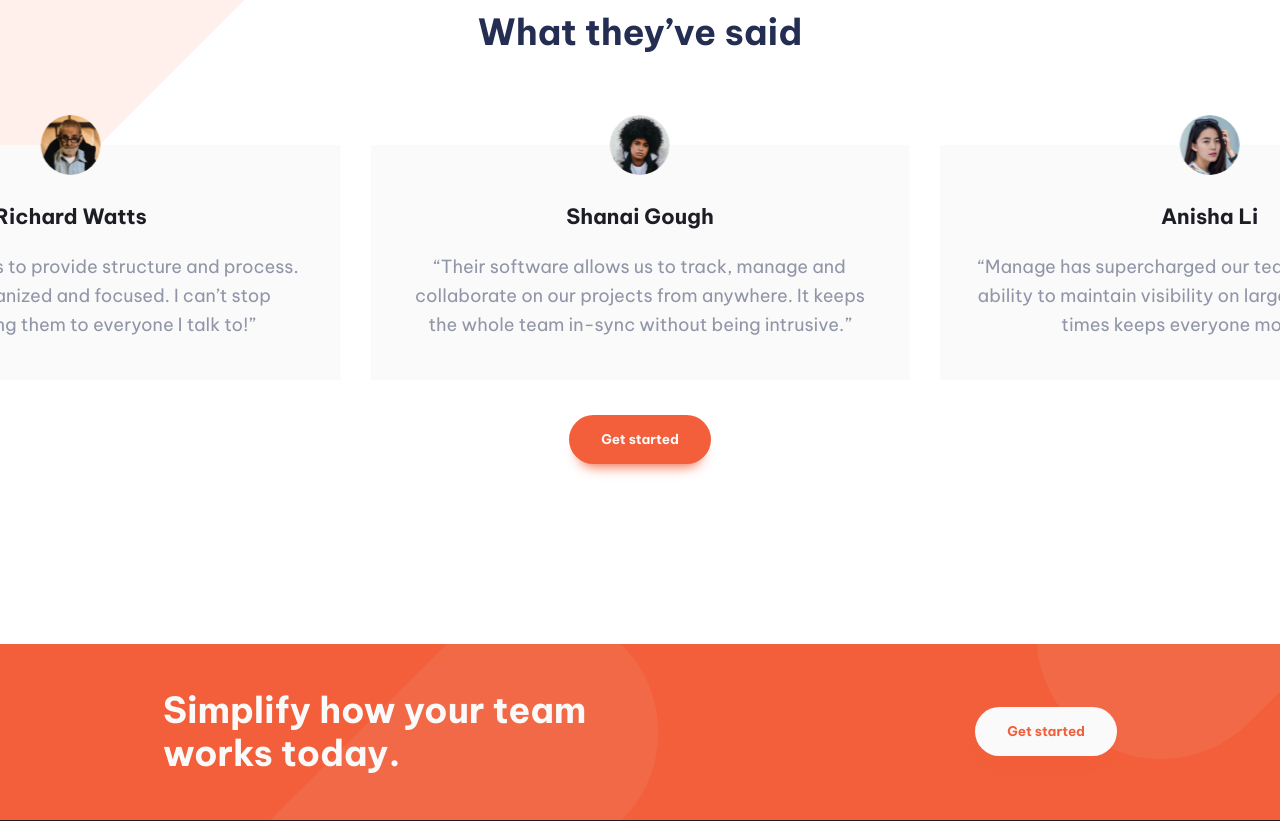
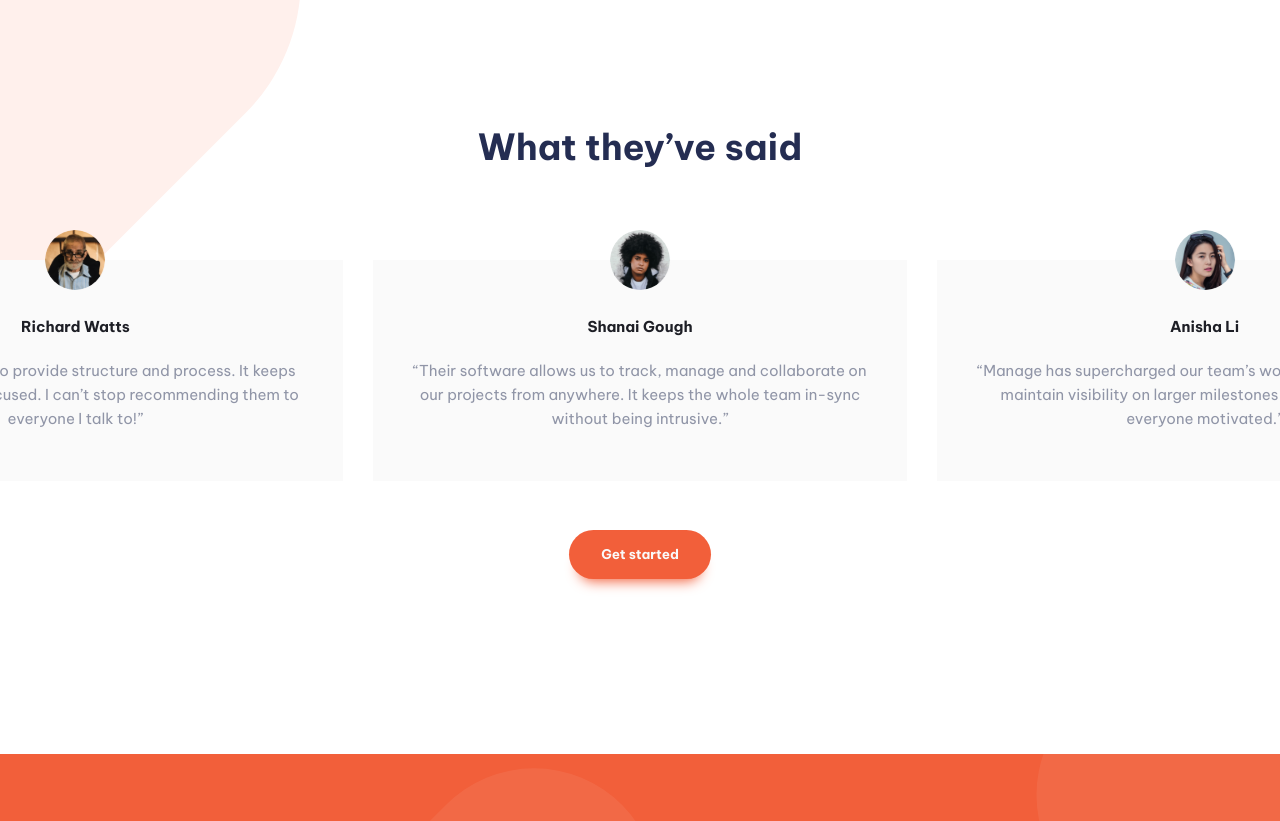
Before and after one commit to Zaklina-Radenkovic/manage, a website: page index.html in a window 1280 px wide. Shown: the part 1370-2191 px from the top of the page. Drawn offline with nearby package versions, Linux system fonts and the light colour scheme.

Commit message:
adapting paddings according to the design

```diff
--- a/index.html
+++ b/index.html
@@ -115,6 +115,7 @@
         </div>
       </div>
     </section>
+
     <section class="testimonials">
       <h2 class="heading-2">What they&#8217;ve said</h2>
 
@@ -131,7 +132,6 @@
                 src="images/avatar-anisha.png"
                 alt="Anisha Li testimonial"
               />
-
               <h3 class="testimonials__heading">Anisha Li</h3>
               <blockquote>
                 “Manage has supercharged our team’s workflow. The ability to
@@ -147,7 +147,6 @@
                 src="images/avatar-ali.png"
                 alt="Ali Bravo testimonial"
               />
-
               <h3 class="testimonials__heading">Ali Bravo</h3>
               <blockquote>
                 “We have been able to cancel so many other subscriptions since
@@ -174,14 +173,11 @@
           </div>
           <div class="swiper-slide">
             <div class="testimonials__card">
-              <div class="avatar">
-                <img
-                  class="testimonials__image"
-                  src="images/avatar-shanai.png"
-                  alt="Shanai Gough testimonial"
-                />
-              </div>
-
+              <img
+                class="testimonials__image"
+                src="images/avatar-shanai.png"
+                alt="Shanai Gough testimonial"
+              />
               <h3 class="testimonials__heading">Shanai Gough</h3>
               <blockquote>
                 “Their software allows us to track, manage and collaborate on
--- a/sass/base/_base.scss
+++ b/sass/base/_base.scss
@@ -45,7 +45,7 @@ body {
 }
 
 .container {
-  padding-top: 4rem;
+  padding-top: 5.5rem;
   position: relative;
 
   display: grid;
--- a/sass/layout/_cta.scss
+++ b/sass/layout/_cta.scss
@@ -1,6 +1,6 @@
 .cta {
   grid-column: full-start / full-end;
-  padding: 4.5rem 0;
+  padding: 7rem 0;
 
   display: grid;
   grid-template-columns:
--- a/sass/layout/_features.scss
+++ b/sass/layout/_features.scss
@@ -1,6 +1,6 @@
 .features {
   grid-column: center-start / center-end;
-  padding-top: 10rem;
+  padding-top: 17rem;
 
   @include grid;
   align-items: start;
--- a/sass/layout/_footer.scss
+++ b/sass/layout/_footer.scss
@@ -1,7 +1,7 @@
 .footer {
   grid-column: full-start / full-end;
 
-  padding: 4.5rem 0;
+  padding: 6rem 0;
   font-size: 1.4rem;
   background-color: $color-dark-blue;
 
--- a/sass/layout/_hero.scss
+++ b/sass/layout/_hero.scss
@@ -1,6 +1,6 @@
 .hero {
   grid-column: center-start / center-end;
-  padding-top: 10rem;
+  padding-top: 11rem;
 
   @include grid;
   align-items: center;
--- a/sass/layout/_testimonials.scss
+++ b/sass/layout/_testimonials.scss
@@ -2,7 +2,7 @@
   grid-column: full-start / full-end;
 
   z-index: 100;
-  padding: 12rem 0 18rem;
+  padding: 14rem 0 17.5rem;
 
   display: flex;
   flex-direction: column;
@@ -13,14 +13,18 @@
   }
 
   &__card {
-    font-size: 1.8rem;
-    padding-top: 5.5rem;
+    font-size: 1.5rem;
+    padding: 5.5rem 4rem 5rem;
     background-color: $color-light-gray;
     position: relative;
 
     display: flex;
     flex-direction: column;
     align-items: center;
+
+    @media only screen and (max-width: $bp-largest) {
+      padding: 5.5rem 1.5rem 5rem;
+    }
   }
 
   &__image {
@@ -35,14 +39,13 @@
   }
 
   &__heading {
+    font-size: 1.5rem;
     padding: 0 0 2rem;
     color: $color-dark-blue;
   }
 
   blockquote {
-    width: 87%;
     text-align: center;
-    padding-bottom: 4rem;
   }
 
   button {
--- a/script.js
+++ b/script.js
@@ -1,5 +1,5 @@
 const swiper = new Swiper("#swiper", {
-  slidesPerView: 2.3,
+  // slidesPerView: 3,
   centeredSlides: true,
   spaceBetween: 30,
   speed: 1000,
@@ -29,7 +29,16 @@ const swiper = new Swiper("#swiper", {
       slidesPerView: 2,
     },
     800: {
-      slidesPerView: 2.3,
+      slidesPerView: 3,
+    },
+    900: {
+      slidesPerView: 3.2,
+    },
+    1000: {
+      slidesPerView: 2.1,
+    },
+    1200: {
+      slidesPerView: 2.32,
     },
   },
 });
```
Also changed, not shown: css/style.css.
